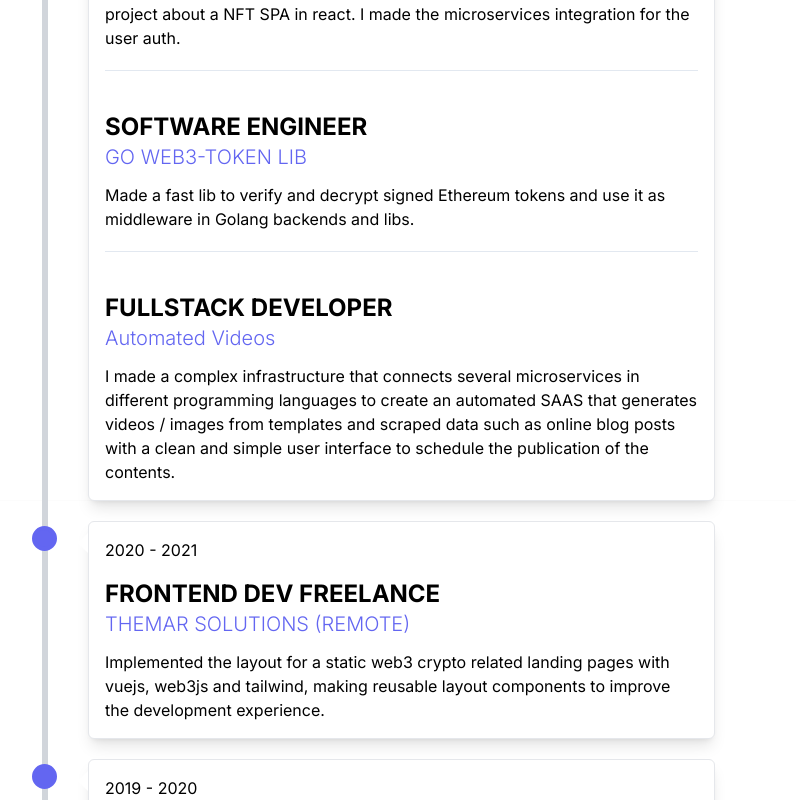
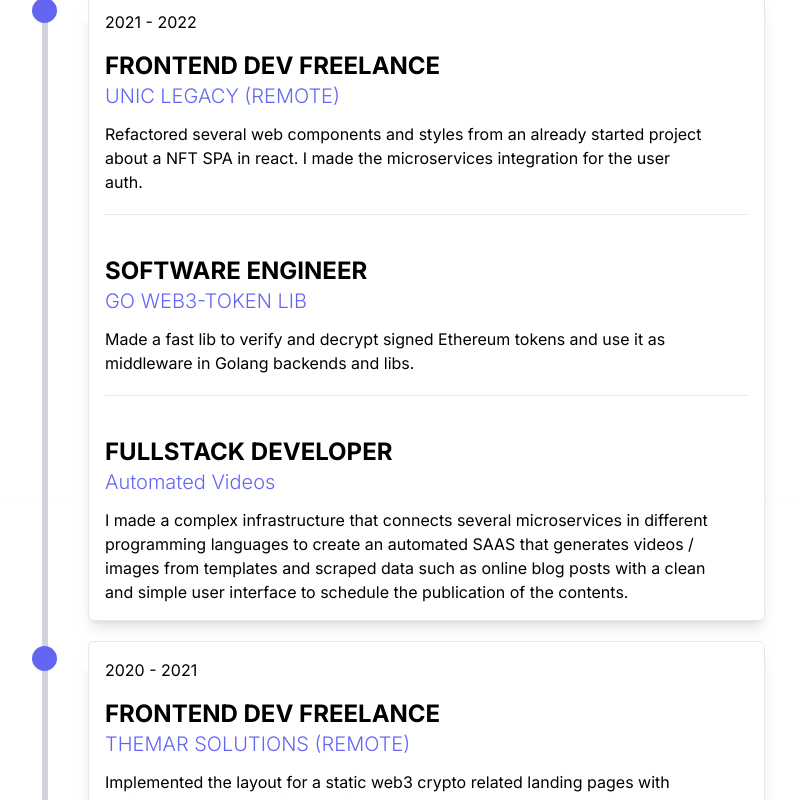
Before and after one commit to Miguelo981/portfolio.miguelo.dev, an Astro site: page /#experience in a window 1280 px wide. Shown: the part 5100-5900 px from the top of the page, without its empty margins (36-832 px from the left). Built offline with nearby package versions, Linux system fonts and the light colour scheme; Astro itself is replaced by a stand-in of ours.

Commit message:
Fix experience detail

```diff
--- a/src/components/ExperienceDetail.astro
+++ b/src/components/ExperienceDetail.astro
@@ -5,18 +5,18 @@ export interface Props {
     experience: Experience;
 }
 
-const { experience } = Astro.props as Props;
+const { experience } = Astro.props;
 ---
 
-<div class="experience-container badge w-full lg:w-3/4 max-w-[70ch]">
+<div class="experience-container badge w-full lg:w-3/4 max-w-[75ch]">
     <div class="border rounded-md border-gray-200 p-4 bg-white shadow-lg">
-        <time class="block mb-4">{experience.date}</time>
+        <time class="block mb-4" datetime={experience.date}>{experience.date}</time>
         {
             experience.jobs.map((job) => (
                 <div class="job-content">
                     <h3 class="text-base sm:text-lg lg:text-2xl font-bold">{job.charge}</h3>
                     <h4 class="text-sm sm:text-md lg:text-xl font-light text-indigo-500 mb-3">{job.company}</h4>
-                    <p class="text-xs sm:text-sm lg:text-base">{job.description}</p>
+                    <p class="text-xs sm:text-sm lg:text-base whitespace-pre-line">{job.description}</p>
                 </div>
             ))
         }
```
